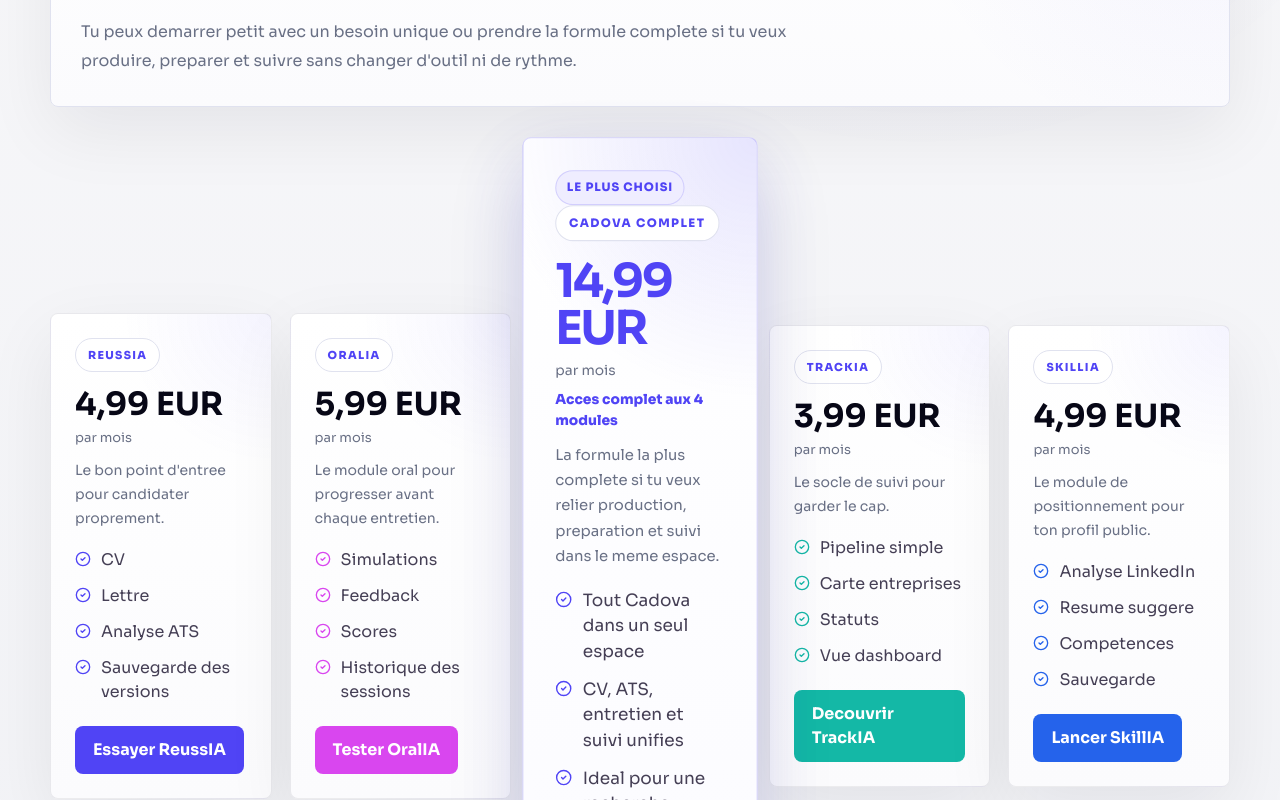
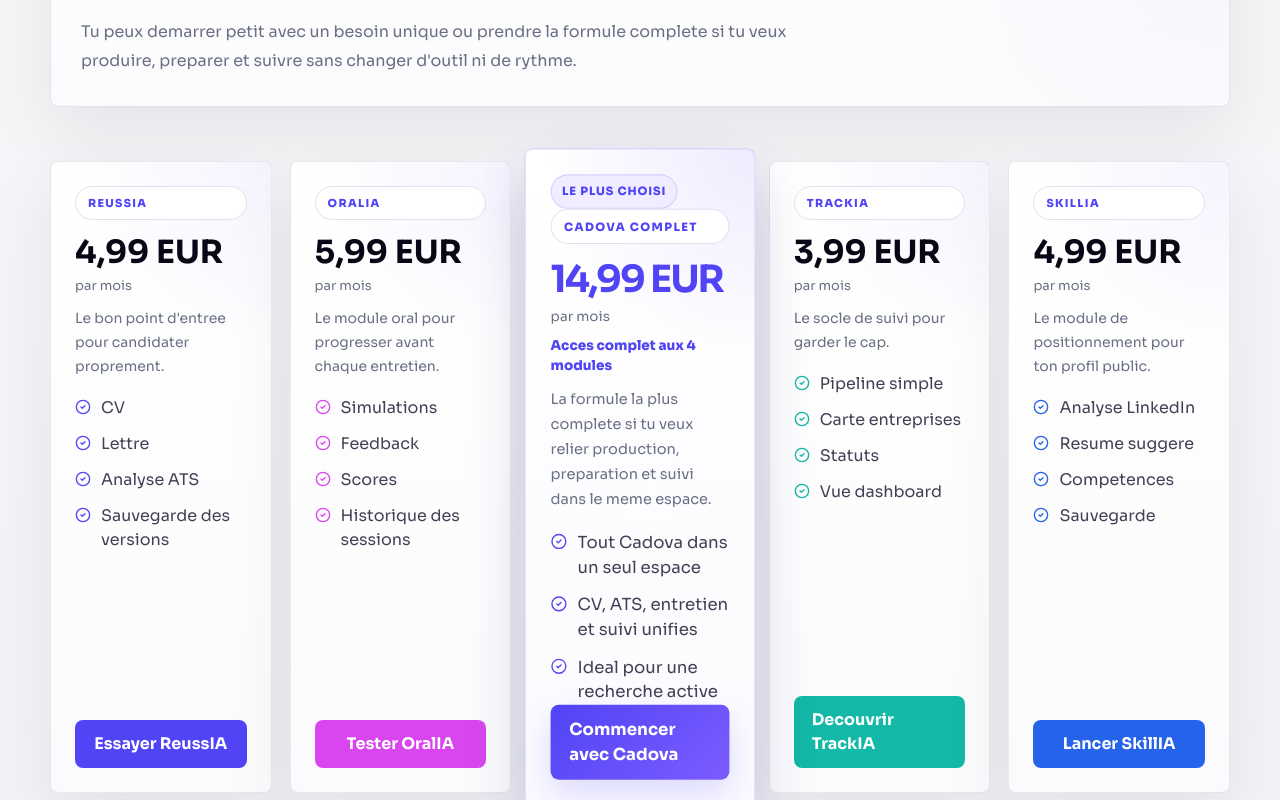
Before and after one commit to nothanger/cadova, a React (Vite) app: page /pricing in a window 1280 px wide. Shown: the part 380-1180 px from the top of the page. Built offline with nearby package versions, Linux system fonts and the light colour scheme.

Commit message:
Rebalance featured pricing card

```diff
--- a/src/styles/marketing.css
+++ b/src/styles/marketing.css
@@ -172,7 +172,7 @@
 .marketing-pricing-grid {
   display: grid;
   grid-template-columns: repeat(5, minmax(0, 1fr));
-  align-items: center;
+  align-items: stretch;
   gap: 18px;
 }
 
@@ -456,30 +456,33 @@
 
 .marketing-pricing-card {
   position: relative;
+  display: flex;
+  height: 100%;
+  flex-direction: column;
   padding: 24px;
   transition: transform 180ms ease, box-shadow 180ms ease, border-color 180ms ease;
 }
 
 .marketing-pricing-card.is-featured {
   z-index: 2;
-  padding: 30px;
-  border-color: rgba(80, 68, 245, 0.42);
+  padding: 24px;
+  border-color: rgba(80, 68, 245, 0.45);
   background:
-    radial-gradient(circle at top right, rgba(80, 68, 245, 0.14), transparent 30%),
+    radial-gradient(circle at top right, rgba(80, 68, 245, 0.1), transparent 30%),
     linear-gradient(180deg, #ffffff, #fbfbff);
-  box-shadow: 0 32px 78px rgba(15, 16, 33, 0.1), 0 22px 60px rgba(80, 68, 245, 0.14);
-  transform: scale(1.06);
+  box-shadow: 0 28px 64px rgba(15, 16, 33, 0.09), 0 18px 48px rgba(80, 68, 245, 0.12);
+  transform: scale(1.04);
 }
 
 .marketing-pricing-card.is-featured:hover,
 .marketing-pricing-card.is-featured:focus-within {
-  transform: scale(1.06) translateY(-2px);
-  box-shadow: 0 36px 86px rgba(15, 16, 33, 0.12), 0 26px 70px rgba(80, 68, 245, 0.18);
+  transform: scale(1.04) translateY(-2px);
+  box-shadow: 0 30px 70px rgba(15, 16, 33, 0.1), 0 20px 54px rgba(80, 68, 245, 0.14);
 }
 
 .marketing-pricing-card.is-featured .marketing-price-line strong {
   color: #5044f5;
-  font-size: 44px;
+  font-size: 36px;
   letter-spacing: -0.05em;
 }
 
@@ -506,7 +509,11 @@
 }
 
 .marketing-pricing-cta-featured {
-  box-shadow: 0 18px 42px rgba(80, 68, 245, 0.24);
+  box-shadow: 0 14px 34px rgba(80, 68, 245, 0.18);
+}
+
+.marketing-pricing-card > a:last-child {
+  margin-top: auto !important;
 }
 
 .marketing-table-wrap {
@@ -654,11 +661,11 @@
   }
 
   .marketing-pricing-card.is-featured {
-    padding: 26px;
+    padding: 24px;
   }
 
   .marketing-pricing-card.is-featured .marketing-price-line strong {
-    font-size: 38px;
+    font-size: 34px;
   }
 
   .marketing-hero-stats {
```
